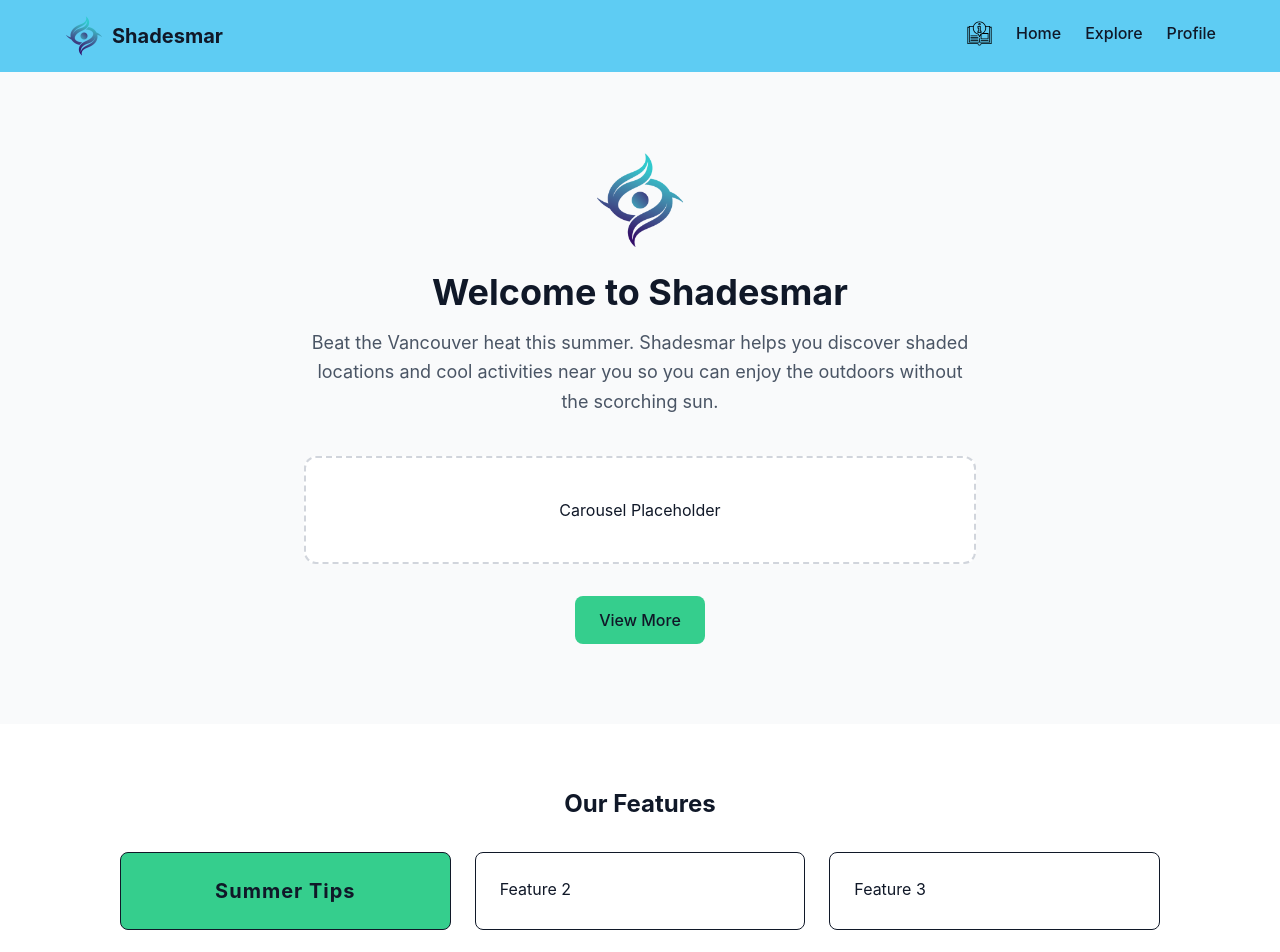
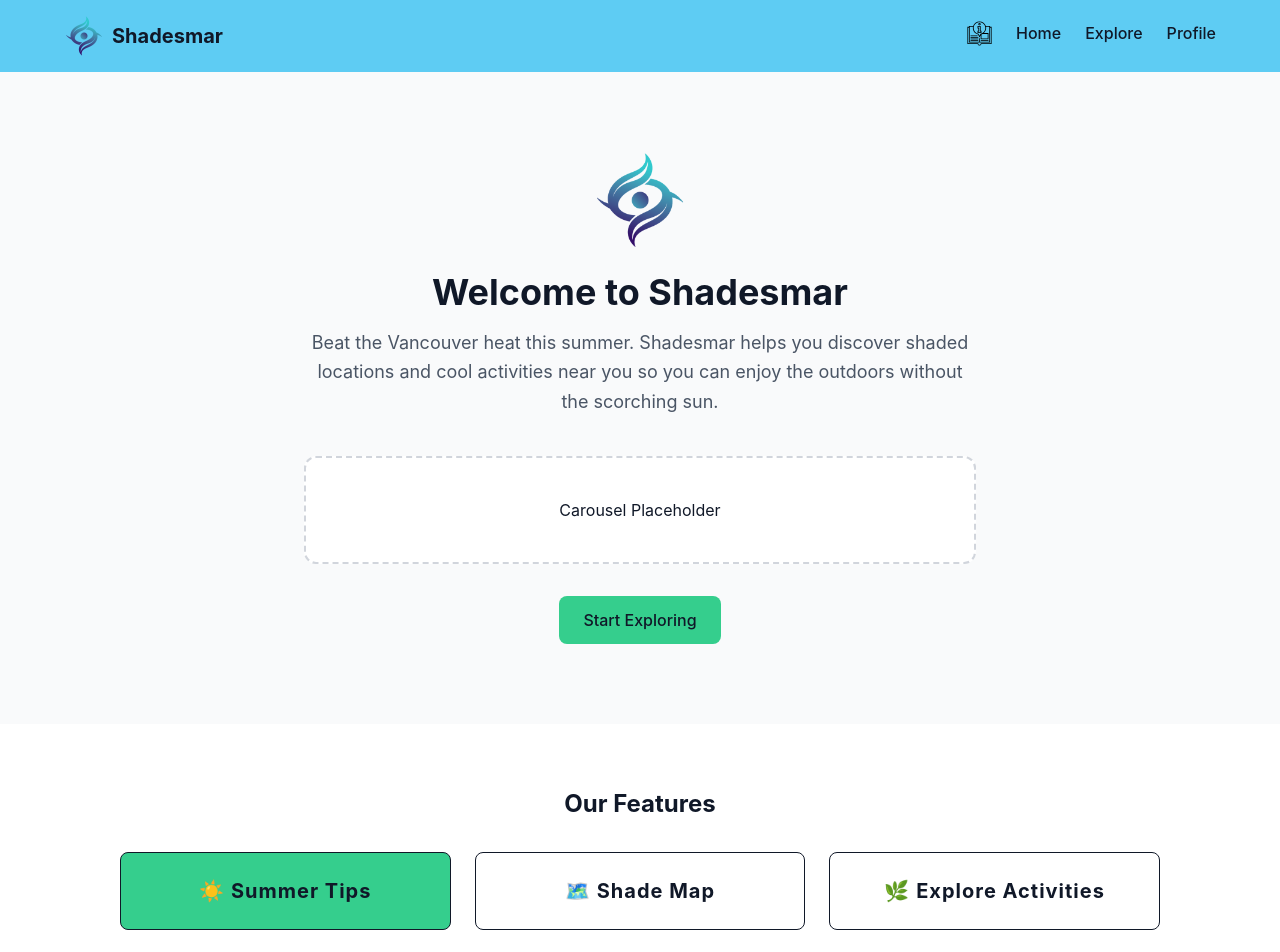
Before and after one commit to gboyal-bm/2800-202610-DTC03, a React (Vite) app in the folder shadesmar/: page /#/ in a window 1280 px wide. Shown: the top 952 px of the page. Built offline with nearby package versions, Linux system fonts and the light colour scheme; no server answers; the HTML template or start-up script is replaced by a standard one.

Commit message:
Adds our features to home page

```diff
--- a/shadesmar/src/Pages/home.tsx
+++ b/shadesmar/src/Pages/home.tsx
@@ -44,9 +44,11 @@ export function Home() {
                         Carousel Placeholder
                     </div>
 
-                    <button className="px-6 py-3 rounded-lg font-medium bg-a4 transition">
-                        View More
-                    </button>
+                    <Link to="/exploration">
+                        <button className="px-6 py-3 rounded-lg font-medium bg-a4 transition hover:opacity-90">
+                            Start Exploring
+                        </button>
+                    </Link>
                 </div>
             </header>
 
@@ -61,17 +63,21 @@ export function Home() {
                         id="FeaturesList"
                         className="grid gap-6 md:grid-cols-3 px-8"
                     >
-                        <Link to="/tips" className="hover:text-slate-100">
+                        <Link to="/tips">
                             <div className="p-6 border bg-a4 rounded-lg hover:shadow-md transition text-center tracking-wider text-xl font-bold">
-                                Summer Tips
+                                ☀️ Summer Tips
                             </div>
                         </Link>
-                        <div className="p-6 border rounded-lg hover:shadow-md transition">
-                            Feature 2
-                        </div>
-                        <div className="p-6 border rounded-lg hover:shadow-md transition">
-                            Feature 3
-                        </div>
+                        <Link to="/map">
+                            <div className="p-6 border rounded-lg hover:shadow-md transition text-center tracking-wider text-xl font-bold">
+                                🗺️ Shade Map
+                            </div>
+                        </Link>
+                        <Link to="/exploration">
+                            <div className="p-6 border rounded-lg hover:shadow-md transition text-center tracking-wider text-xl font-bold">
+                                🌿 Explore Activities
+                            </div>
+                        </Link>
                     </div>
                 </div>
             </section>
```
